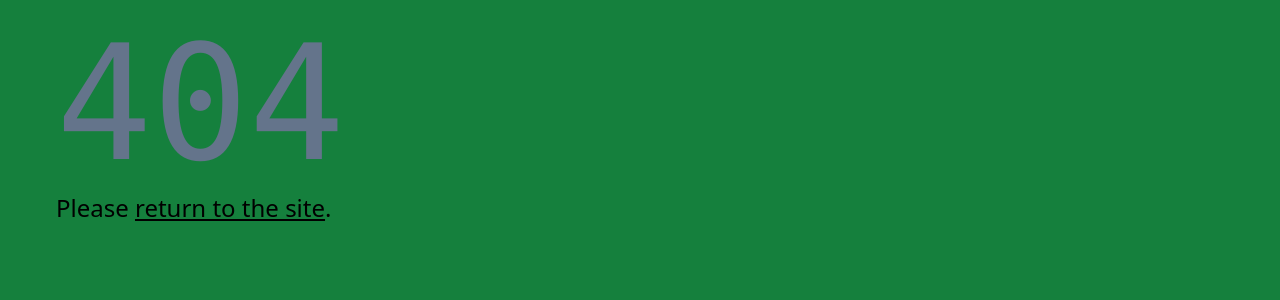
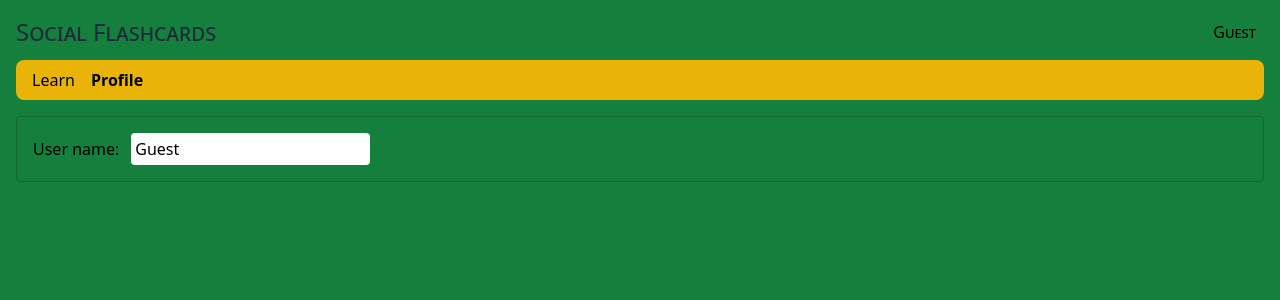
Before and after one commit to Underground-Learning-Club/soflash, a React (Vite) app: page /profile in a window 1280 px wide. Before the commit this address had no page. Shown: the top 300 px of the page. Built offline with nearby package versions, Linux system fonts and the light colour scheme.

Commit message:
Edward: added permanent username
* info deleted

* page is named profile

* showing guest

* showing guest

* showing guest

* name is shown

```diff
--- a/src/AppContext.tsx
+++ b/src/AppContext.tsx
@@ -1,10 +1,15 @@
-import { createContext, useState } from "react";
+/* eslint-disable react-hooks/exhaustive-deps */
+import { createContext, useEffect, useState } from "react";
 import { IFlashcard } from "./dataLayer/interfaces";
 import { getFlashcards } from "./dataLayer/appModel";
+import * as config from "./config";
+import { IAppData } from "./interfaces";
 
 interface IAppContext {
 	flashcards: IFlashcard[];
 	handleToggleFlashcard: (flashcard: IFlashcard) => void;
+	appData: IAppData;
+	handleChangeUserName: (username: string) => void;
 }
 
 interface IAppProvider {
@@ -15,6 +20,7 @@ export const AppContext = createContext<IAppContext>({} as IAppContext);
 
 export const AppProvider: React.FC<IAppProvider> = ({ children }) => {
 	const [flashcards, setFlashcards] = useState<IFlashcard[]>(getFlashcards());
+	const [appData, setAppdata] = useState<IAppData>({} as IAppData);
 
 	const handleToggleFlashcard = (flashcard: IFlashcard) => {
 		flashcard.isOpen = !flashcard.isOpen;
@@ -22,11 +28,38 @@ export const AppProvider: React.FC<IAppProvider> = ({ children }) => {
 		setFlashcards(_setFlashcards);
 	};
 
+	useEffect(() => {
+		let strAppData = localStorage.getItem("appData");
+		let _appData:IAppData = {} as IAppData;
+		if (strAppData === null) {
+			strAppData = JSON.stringify(config.initialAppData);
+			localStorage.setItem(
+				"appData",
+				strAppData
+			);
+		}
+		_appData = JSON.parse(strAppData);
+		setAppdata(_appData);
+	}, []);
+
+	const saveAppDataToLocalStorage = (_appData: IAppData) => {
+		localStorage.setItem('appData', JSON.stringify(_appData));
+	}
+
+	const handleChangeUserName = (username: string) => {
+		const _appData = structuredClone(appData);
+		_appData.username = username;
+		saveAppDataToLocalStorage(_appData);
+		setAppdata(_appData);
+	}
+
 	return (
 		<AppContext.Provider
 			value={{
 				flashcards,
-				handleToggleFlashcard
+				handleToggleFlashcard,
+				appData,
+				handleChangeUserName
 			}}
 		>
 			{children}
--- a/src/components/Header.tsx
+++ b/src/components/Header.tsx
@@ -1,10 +1,19 @@
+import { useContext } from "react";
+import { AppContext } from "../AppContext";
 import { Nav } from "./Nav";
 
 export const Header = () => {
+	const { appData } = useContext(AppContext);
+
 	return (
 		<>
-			<h1 className="text-3xl mb-3 text-slate-800">Social Flashcards</h1>
-			<Nav/>
+			<div className="flex justify-between item">
+				<h1 className="text-2xl mb-3 text-slate-800">
+					Social Flashcards
+				</h1>
+				<p className="mt-1 smallcaps mr-2">{appData.username}</p>
+			</div>
+			<Nav />
 		</>
 	);
 };
--- a/src/components/Nav.tsx
+++ b/src/components/Nav.tsx
@@ -4,8 +4,7 @@ export const Nav = () => {
 	return <nav>
 		<ul className="flex gap-4 bg-yellow-500 px-4 py-2 content rounded-lg">
 			<li><NavLink to="/learn">Learn</NavLink></li>
-			<li><NavLink to="/info">Info</NavLink></li>
-			<li><NavLink to="/about">About</NavLink></li>
+			<li><NavLink to="/profile">Profile</NavLink></li>
 		</ul>
 	</nav>;
 };
--- /dev/null
+++ b/src/config.ts
@@ -0,0 +1,3 @@
+export const initialAppData = {
+	username: "Guest",
+};
--- /dev/null
+++ b/src/interfaces.ts
@@ -0,0 +1,3 @@
+export interface IAppData {
+	username: string;
+}
--- a/src/pages/PageAbout.tsx
+++ /dev/null
@@ -1,5 +0,0 @@
-export const PageAbout = () => {
-	return (
-		<p>This is the about page.</p>
-	)
-}
--- a/src/pages/PageInfo.tsx
+++ /dev/null
@@ -1,5 +0,0 @@
-export const PageInfo = () => {
-	return (
-		<p>This is the info page.</p>
-	)
-}
--- /dev/null
+++ b/src/pages/PageProfile.tsx
@@ -0,0 +1,19 @@
+import { useContext } from "react";
+import { AppContext } from "../AppContext";
+
+export const PageProfile = () => {
+	const { appData, handleChangeUserName } = useContext(AppContext);
+
+	return (
+		<section className="pt-4">
+			<form>
+				<fieldset className="border border-green-800 rounded p-4">
+					<div className="flex gap-3 items-center">
+						<label htmlFor="fullName">User name:</label>
+						<input className="p-1 rounded" onChange={(e) => handleChangeUserName(e.target.value)} type="text" value={appData.username} name="fullName" id="fullName" />
+					</div>
+				</fieldset>
+			</form>
+		</section>
+	);
+};
```
Also changed, not shown: src/AppRouter.tsx (+3 -8 lines).
